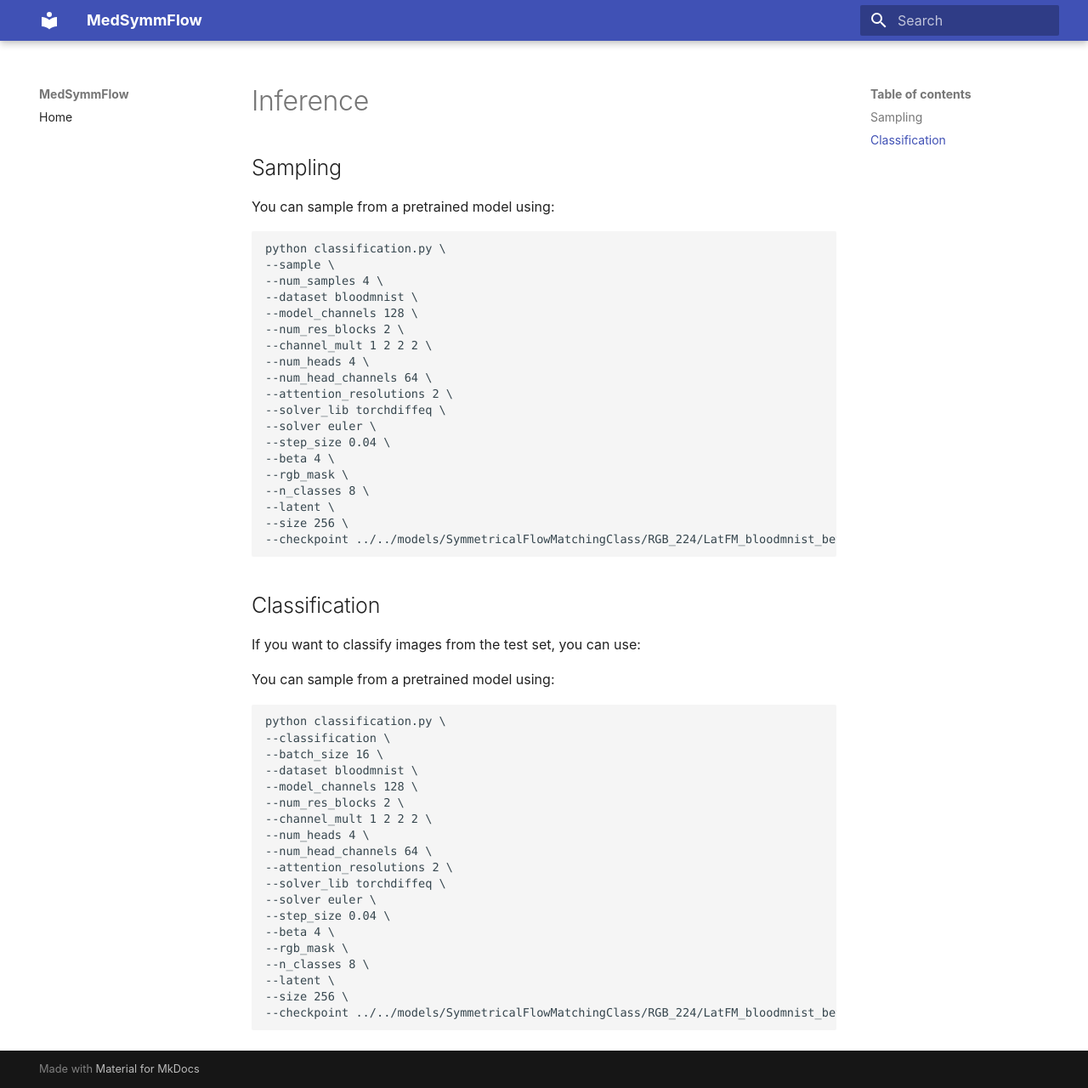
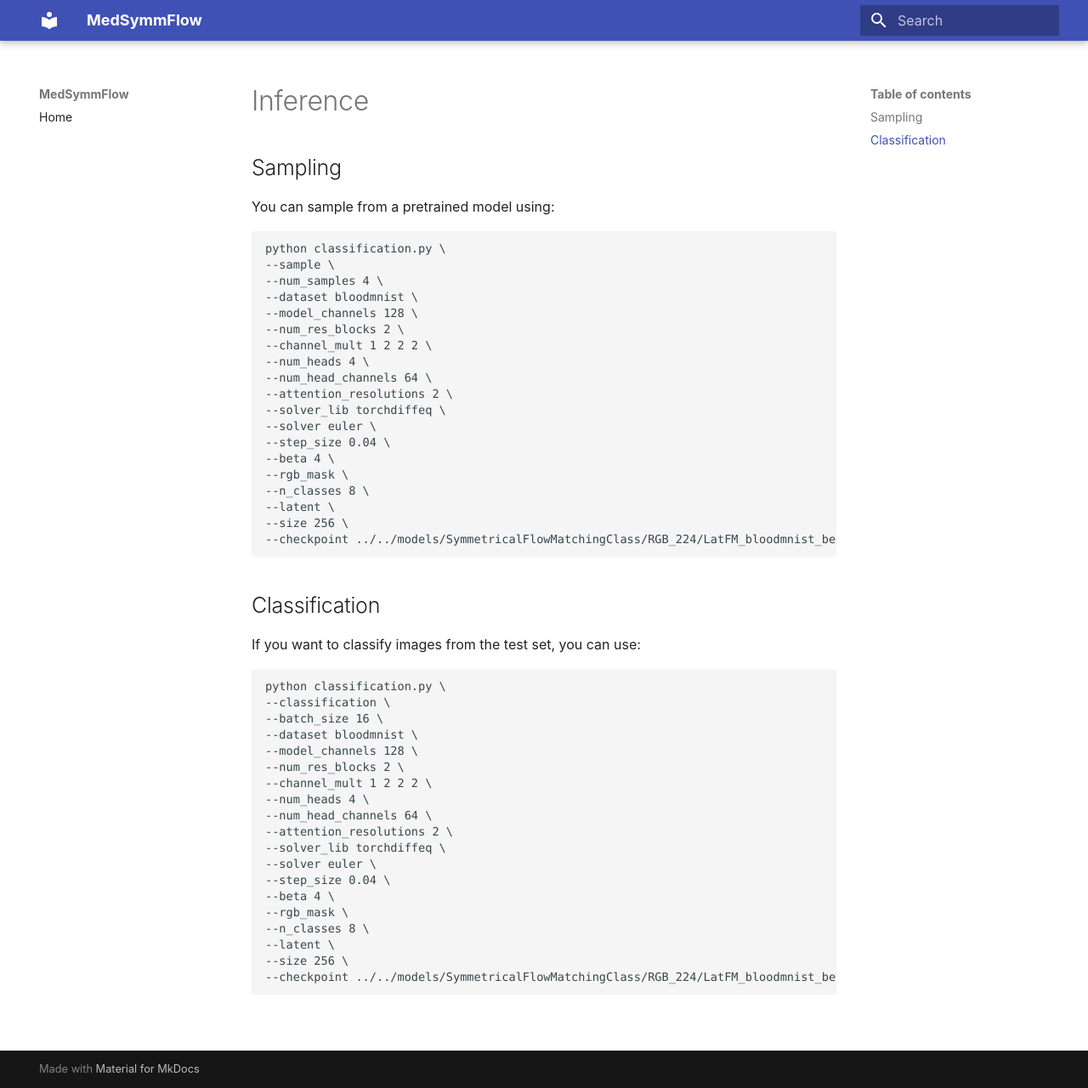
Before and after one commit to caetas/MedSymmFlow, an MkDocs documentation site: the page built from docs/INFERENCE.md, in a window 1280 px wide and 1280 px high. Shown: the whole window at 85% size. Built offline with MkDocs 1.6.1 and Material for MkDocs 9.7.7, drawn with Linux system fonts in a browser that asks for light colours.

Commit message:
final version repo

```diff
--- a/docs/INFERENCE.md
+++ b/docs/INFERENCE.md
@@ -28,8 +28,6 @@ You can sample from a pretrained model using:
 
 If you want to classify images from the test set, you can use:
 
-You can sample from a pretrained model using:
-
     python classification.py \
     --classification \
     --batch_size 16 \
```
